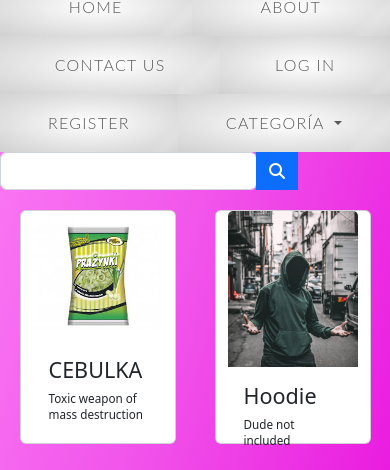
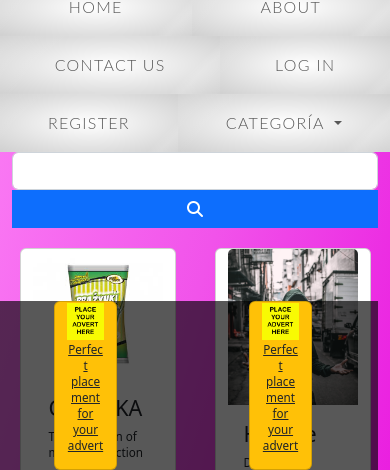
Before and after one commit to KartashAnt/PracticaResponsiveViaBootstrap, a plain HTML site: page index.html in a window 390 px wide. Shown: the part 374-844 px from the top of the page. Drawn offline with nearby package versions, Linux system fonts and the light colour scheme.

Commit message:
V.2
Amplio la barra de busqueda para versiones tablet
Fijo el anuncio en la parte abajo de la pantalla

```diff
--- a/index.html
+++ b/index.html
@@ -52,11 +52,11 @@
     <!-- Barra lateral de navegación secundaria -->
     <aside class="d-flex">
         <!-- Barra de busqueda.-->
-        <div class="input-group">
+        <div class="container-fluid">
             <div class="form-outline">
               <input type="search" id="form1" class="form-control" />
             </div>
-            <button type="button" class="btn btn-primary">
+            <button type="button" class="btn btn-primary container-fluid">
               <i class="fa fa-search"></i>
             </button>
           </div>
--- a/style/styling.css
+++ b/style/styling.css
@@ -65,4 +65,22 @@ footer{
     .categorias-pc{
         display: none;
     }
+    .marketing{
+        font-size: 1vh;
+        min-width: 100%;
+        background: #000000a7;
+        position: fixed;
+        bottom: 0;
+    }
+    .advert-item{
+        margin: 0 17vw;
+        height: 20vh;
+    }
+    .advert-item img{
+        height: 15vh;
+        object-fit: contain;
+    }
+    footer{
+        height: 24vh;
+    }
 }
```
